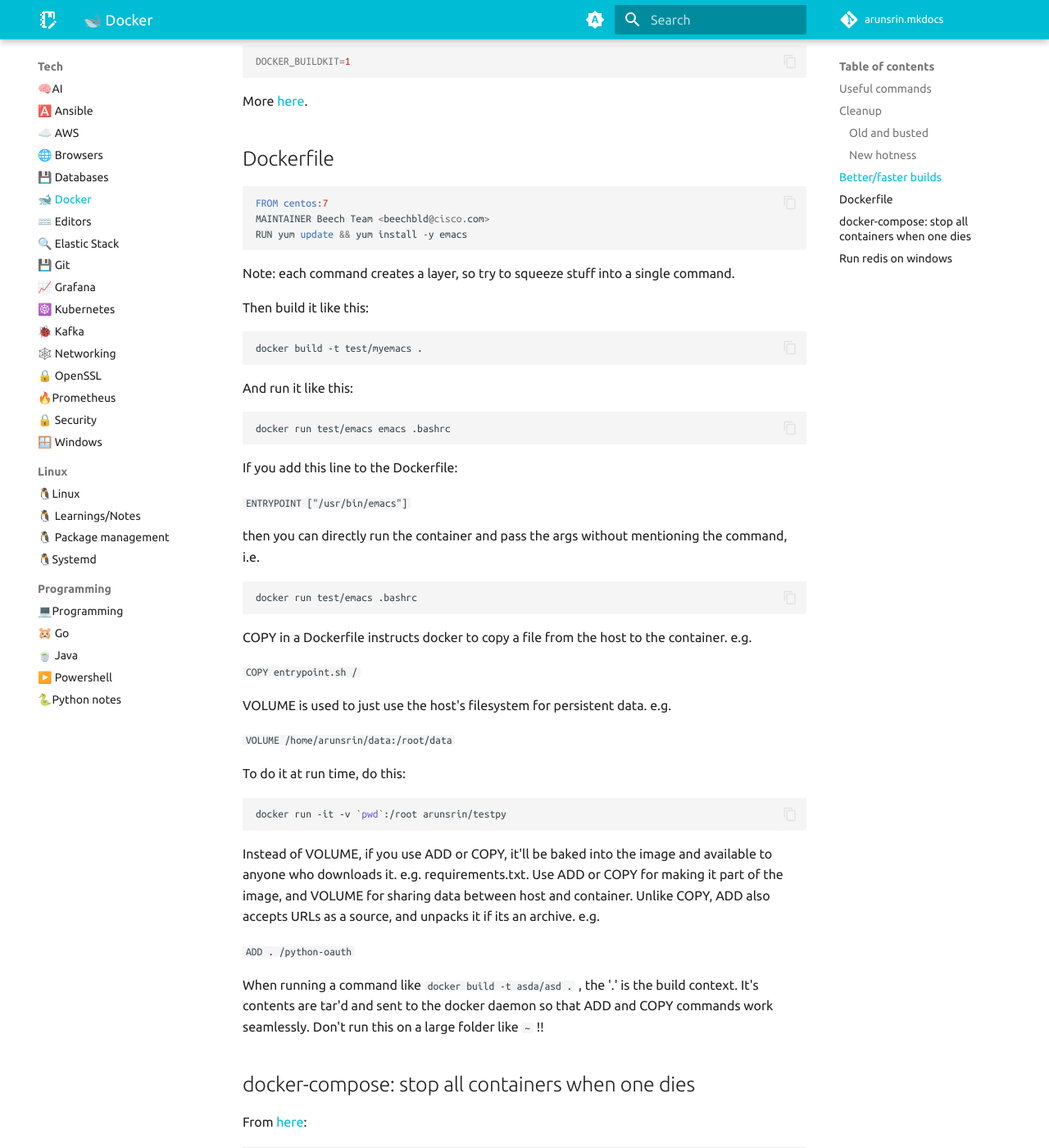
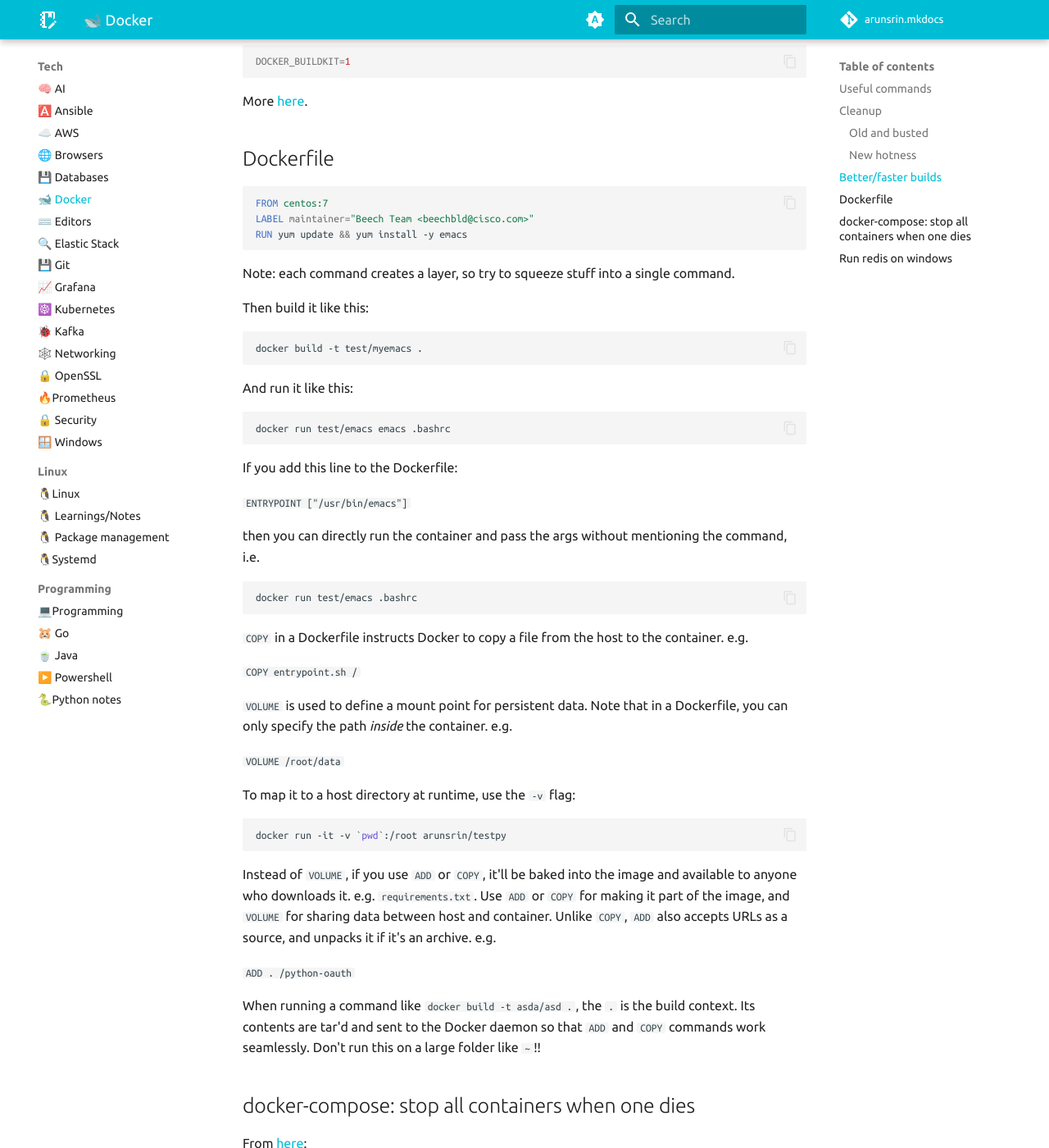
Before and after one commit to arunsrin/arunsrin.mkdocs, an MkDocs documentation site: the page built from home/tech/docker.md, in a window 1280 px wide and 1400 px high, scrolled down 1773 px. Shown: the whole window at 82% size. Built offline with MkDocs 1.6.1 and Material for MkDocs 9.7.7, drawn with Linux system fonts in a browser that asks for light colours; comment, search, counter and statistics services are not loaded.

Commit message:
Some cleanup on content and accuracy

````diff
--- a/home/tech/docker.md
+++ b/home/tech/docker.md
@@ -58,9 +58,11 @@
 
 ## Dockerfile
 
-    FROM centos:7
-    MAINTAINER Beech Team <beechbld@cisco.com>
-    RUN yum update && yum install -y emacs
+```dockerfile
+FROM centos:7
+LABEL maintainer="Beech Team <beechbld@cisco.com>"
+RUN yum update && yum install -y emacs
+```
 
 Note: each command creates a layer, so try to squeeze stuff into a single command.
 
@@ -87,33 +89,33 @@
 docker run test/emacs .bashrc
 ```
 
-COPY in a Dockerfile instructs docker to copy a file from the host to the container. e.g.
+`COPY` in a Dockerfile instructs Docker to copy a file from the host to the container. e.g.
 
 `COPY entrypoint.sh /`
 
-VOLUME is used to just use the host's filesystem for persistent data. e.g.
+`VOLUME` is used to define a mount point for persistent data. Note that in a Dockerfile, you can only specify the path *inside* the container. e.g.
 
-`VOLUME /home/arunsrin/data:/root/data`
+`VOLUME /root/data`
 
-To do it at run time, do this:
+To map it to a host directory at runtime, use the `-v` flag:
 
 ``` sh
 docker run -it -v `pwd`:/root arunsrin/testpy
 ```
 
-Instead of VOLUME, if you use ADD or COPY, it'll be baked into the
+Instead of `VOLUME`, if you use `ADD` or `COPY`, it'll be baked into the
 image and available to anyone who downloads
-it. e.g. requirements.txt. Use ADD or COPY for making it part of the
-image, and VOLUME for sharing data between host and container. Unlike
-COPY, ADD also accepts URLs as a source, and unpacks it if its an
+it. e.g. `requirements.txt`. Use `ADD` or `COPY` for making it part of the
+image, and `VOLUME` for sharing data between host and container. Unlike
+`COPY`, `ADD` also accepts URLs as a source, and unpacks it if it's an
 archive. e.g.
 
 `ADD . /python-oauth`
 
-When running a command like `docker build -t asda/asd .` , the '.' is
-the build context. It's contents are tar'd and sent to the docker
-daemon so that ADD and COPY commands work seamlessly. Don't run this
-on a large folder like `~` !!
+When running a command like `docker build -t asda/asd .`, the `.` is
+the build context. Its contents are tar'd and sent to the Docker
+daemon so that `ADD` and `COPY` commands work seamlessly. Don't run this
+on a large folder like `~`!!
 
 ## docker-compose: stop all containers when one dies
 
````
Also changed, not shown: home/books/reviews/flow.md (+1 -1 lines), home/index.md (+15 -14 lines), home/tech/ai.md (+11 -9 lines), 1 other file.
